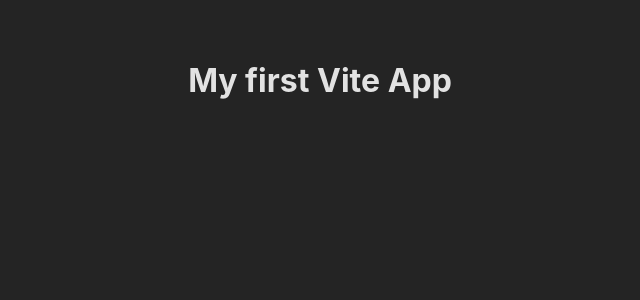
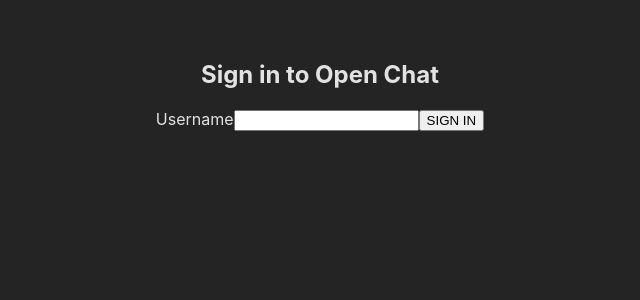
Before and after one commit to eduardpeters/epn-messaging-frontend, a React (Vite) app: page / in a window 1280 px wide. Shown: the top 300 px of the page, without its empty margins (320-960 px from the left). Built offline with nearby package versions, Linux system fonts and the light colour scheme; no server answers.

Commit message:
Setup React Router

```diff
--- a/src/App.tsx
+++ b/src/App.tsx
@@ -1,13 +1,19 @@
 import { socket } from './socket';
+import { BrowserRouter, Routes, Route } from 'react-router-dom';
+import Home from './components/Home';
 import './styles/App.css';
 
 socket.connect();
 
 function App() {
     return (
-        <div className="App">
-            <h1>My first Vite App</h1>
-        </div>
+        <BrowserRouter>
+            <div>
+                <Routes>
+                    <Route path="/" element={<Home />}></Route>
+                </Routes>
+            </div>
+        </BrowserRouter>
     );
 }
 
```
